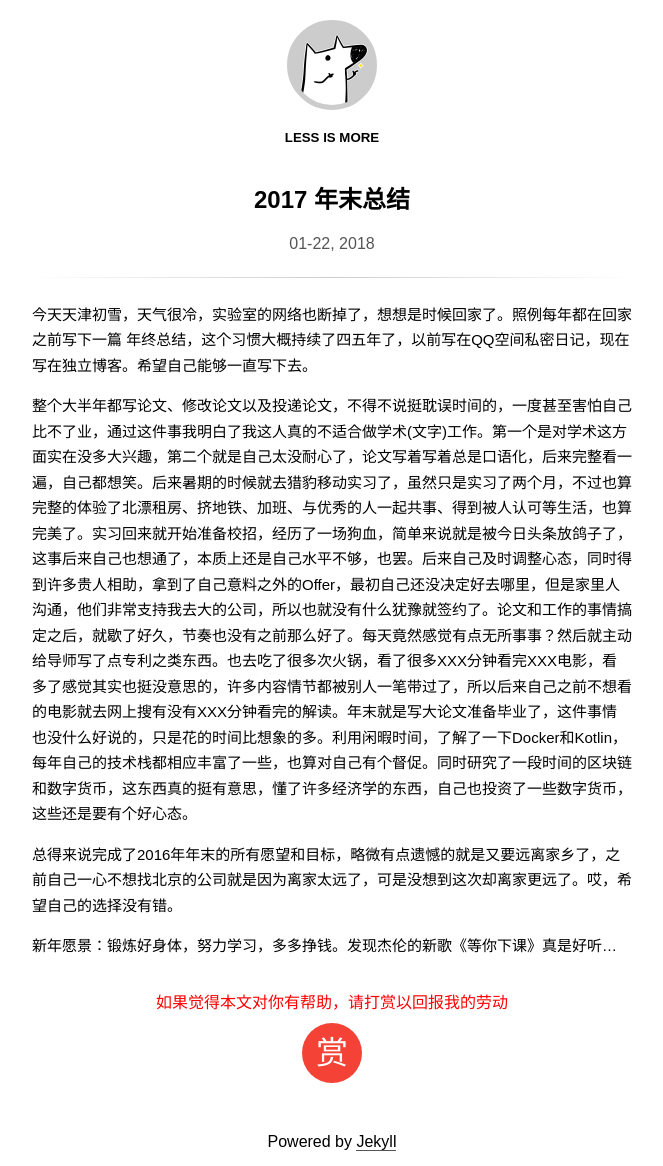
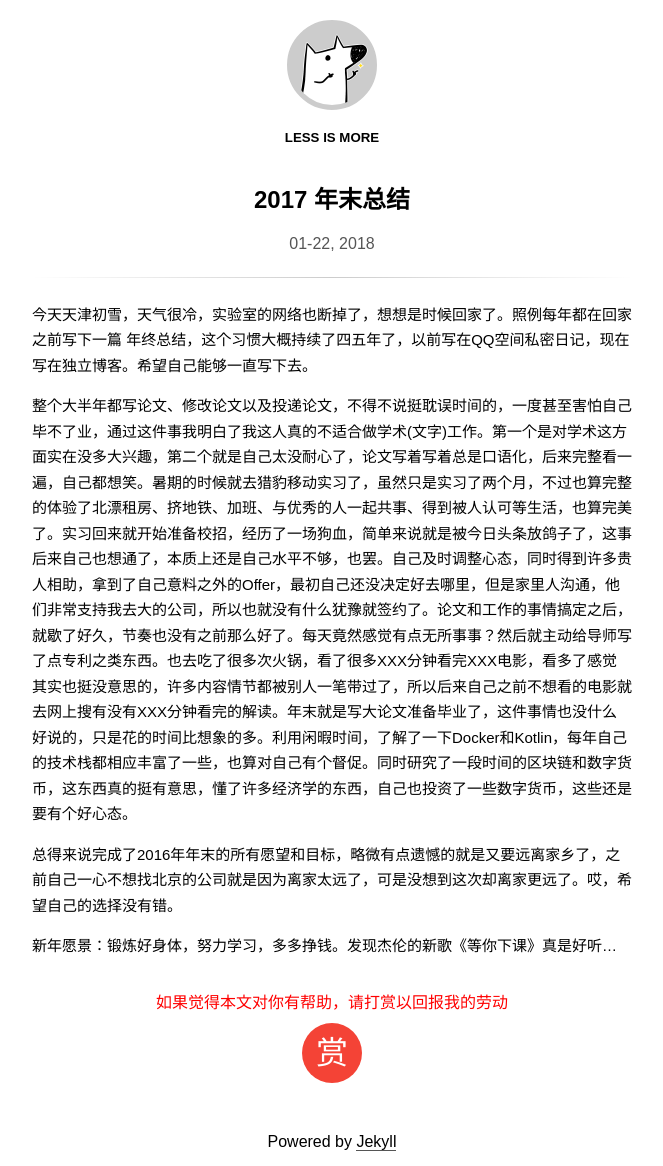
Before and after one commit to wuchangfeng/wuchangfeng.github.io, a Jekyll site: the page built from _posts/2018-01-22-the-end-of-2017.md, in a window 1280 px wide. Shown: the whole page, without its empty margins (308-971 px from the left). Built offline with Jekyll 4.4.1, drawn with Linux system fonts in a browser that asks for light colours; some web fonts are replaced; comment, search, counter and statistics services are not loaded.

Commit message:
Hello Word @all:tv:

```diff
--- a/_posts/2018-01-22-the-end-of-2017.md
+++ b/_posts/2018-01-22-the-end-of-2017.md
@@ -8,7 +8,7 @@ categories:
 今天天津初雪，天气很冷，实验室的网络也断掉了，想想是时候回家了。照例每年都在回家之前写下一篇
 年终总结，这个习惯大概持续了四五年了，以前写在QQ空间私密日记，现在写在独立博客。希望自己能够一直写下去。
 
-整个大半年都写论文、修改论文以及投递论文，不得不说挺耽误时间的，一度甚至害怕自己比不了业，通过这件事我明白了我这人真的不适合做学术(文字)工作。第一个是对学术这方面实在没多大兴趣，第二个就是自己太没耐心了，论文写着写着总是口语化，后来完整看一遍，自己都想笑。后来暑期的时候就去猎豹移动实习了，虽然只是实习了两个月，不过也算完整的体验了北漂租房、挤地铁、加班、与优秀的人一起共事、得到被人认可等生活，也算完美了。实习回来就开始准备校招，经历了一场狗血，简单来说就是被今日头条放鸽子了，这事后来自己也想通了，本质上还是自己水平不够，也罢。后来自己及时调整心态，同时得到许多贵人相助，拿到了自己意料之外的Offer，最初自己还没决定好去哪里，但是家里人沟通，他们非常支持我去大的公司，所以也就没有什么犹豫就签约了。论文和工作的事情搞定之后，就歇了好久，节奏也没有之前那么好了。每天竟然感觉有点无所事事？然后就主动给导师写了点专利之类东西。也去吃了很多次火锅，看了很多XXX分钟看完XXX电影，看多了感觉其实也挺没意思的，许多内容情节都被别人一笔带过了，所以后来自己之前不想看的电影就去网上搜有没有XXX分钟看完的解读。年末就是写大论文准备毕业了，这件事情也没什么好说的，只是花的时间比想象的多。利用闲暇时间，了解了一下Docker和Kotlin，每年自己的技术栈都相应丰富了一些，也算对自己有个督促。同时研究了一段时间的区块链和数字货币，这东西真的挺有意思，懂了许多经济学的东西，自己也投资了一些数字货币，这些还是要有个好心态。
+整个大半年都写论文、修改论文以及投递论文，不得不说挺耽误时间的，一度甚至害怕自己毕不了业，通过这件事我明白了我这人真的不适合做学术(文字)工作。第一个是对学术这方面实在没多大兴趣，第二个就是自己太没耐心了，论文写着写着总是口语化，后来完整看一遍，自己都想笑。暑期的时候就去猎豹移动实习了，虽然只是实习了两个月，不过也算完整的体验了北漂租房、挤地铁、加班、与优秀的人一起共事、得到被人认可等生活，也算完美了。实习回来就开始准备校招，经历了一场狗血，简单来说就是被今日头条放鸽子了，这事后来自己也想通了，本质上还是自己水平不够，也罢。自己及时调整心态，同时得到许多贵人相助，拿到了自己意料之外的Offer，最初自己还没决定好去哪里，但是家里人沟通，他们非常支持我去大的公司，所以也就没有什么犹豫就签约了。论文和工作的事情搞定之后，就歇了好久，节奏也没有之前那么好了。每天竟然感觉有点无所事事？然后就主动给导师写了点专利之类东西。也去吃了很多次火锅，看了很多XXX分钟看完XXX电影，看多了感觉其实也挺没意思的，许多内容情节都被别人一笔带过了，所以后来自己之前不想看的电影就去网上搜有没有XXX分钟看完的解读。年末就是写大论文准备毕业了，这件事情也没什么好说的，只是花的时间比想象的多。利用闲暇时间，了解了一下Docker和Kotlin，每年自己的技术栈都相应丰富了一些，也算对自己有个督促。同时研究了一段时间的区块链和数字货币，这东西真的挺有意思，懂了许多经济学的东西，自己也投资了一些数字货币，这些还是要有个好心态。
 
 总得来说完成了2016年年末的所有愿望和目标，略微有点遗憾的就是又要远离家乡了，之前自己一心不想找北京的公司就是因为离家太远了，可是没想到这次却离家更远了。哎，希望自己的选择没有错。
 
```
